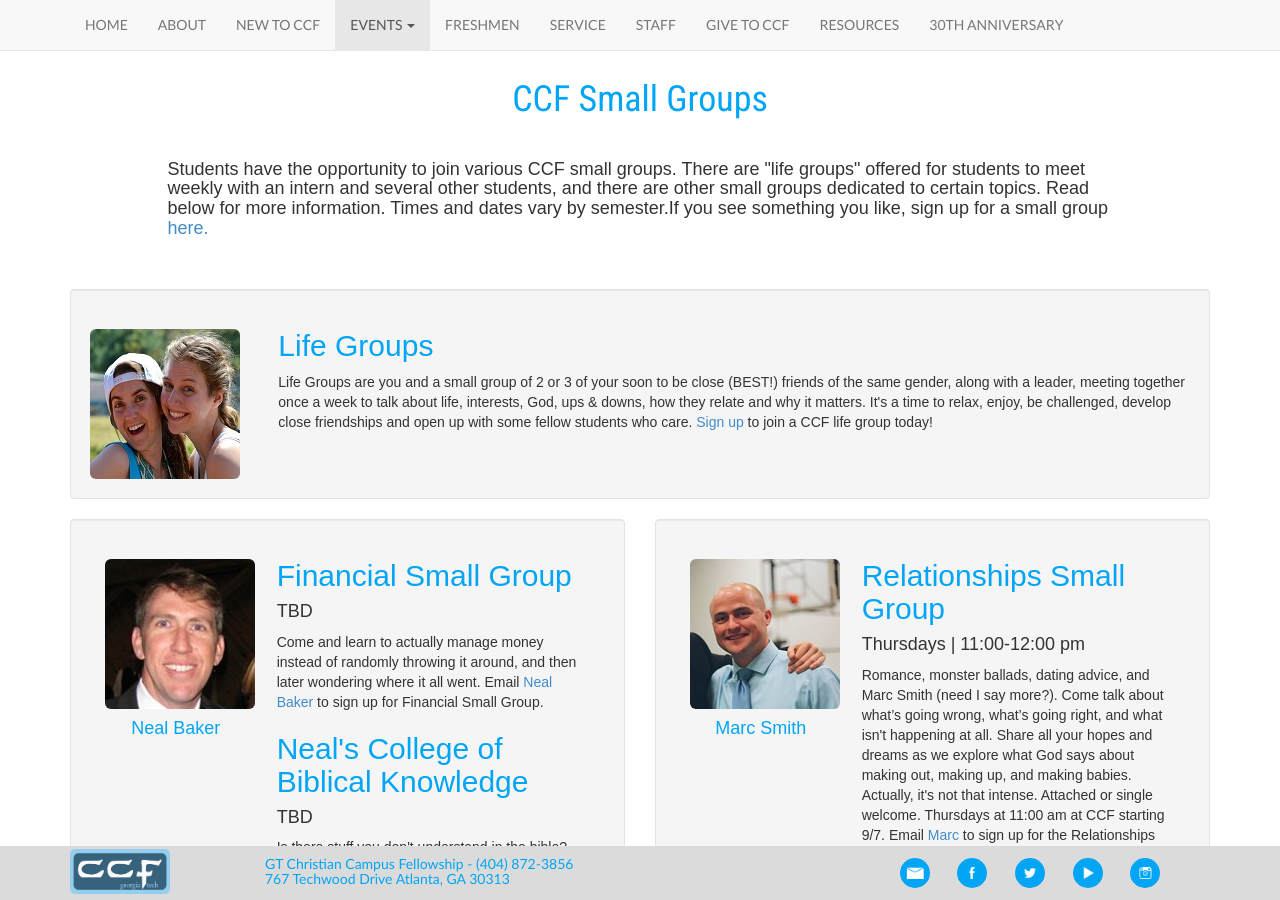
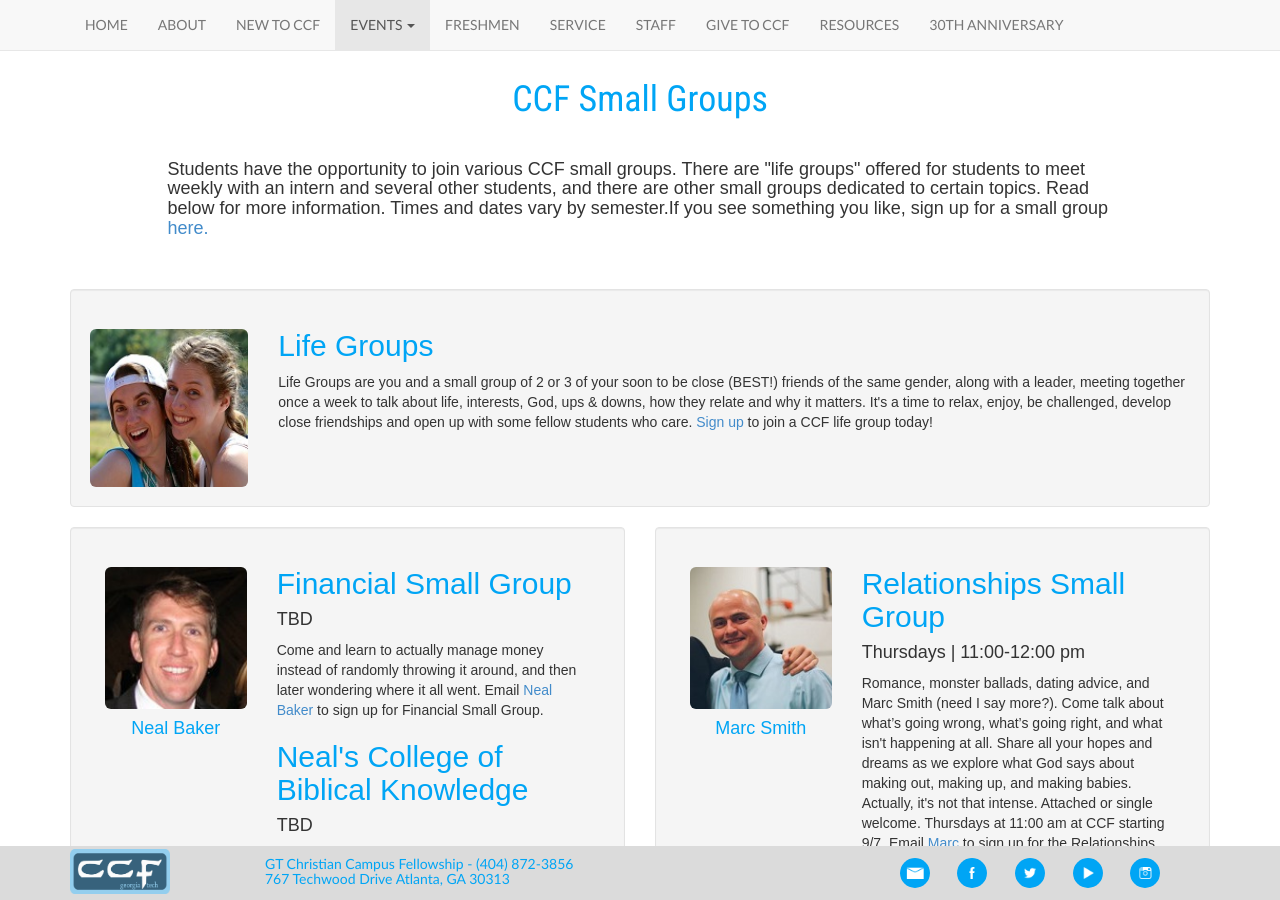
Before and after one commit to gtccf/gtccf.github.io, a Jekyll site: the page built from events/small-groups/index.html, in a window 1280 px wide and 900 px high. Built offline with Jekyll 4.4.1, drawn with Linux system fonts in a browser that asks for light colours; nearby versions of some CDN libraries.

Commit message:
Update Auto Scale photos

```diff
--- a/events/small-groups/index.html
+++ b/events/small-groups/index.html
@@ -14,7 +14,7 @@ layout: default
 
     <div class="well">
       <div class="row">
-        <div class="col-md-2"><br><img src="{{ site.baseurl }}/photos/weeklymoreevents.jpg" class="img-rounded"></div>
+        <div class="col-md-2"><br><img src="{{ site.baseurl }}/photos/weeklymoreevents.jpg" class="img-rounded" width="100%"></div>
         <div class="col-md-10"><div class="blue"><blue><h2>Life Groups</blue></h2></div>
           Life Groups are you and a small group of 2 or 3 of your soon to be close (BEST!) friends of the same gender, along with a leader, meeting together once a week to talk about life, interests, God, ups &amp; downs, how they relate and why it matters. It's a time to relax, enjoy, be challenged, develop close friendships and open up with some fellow students who care.  <a href="https://gtccf.breezechms.com/form/a8fa0160">Sign up</a> to join a CCF life group today!
         </div>
@@ -27,7 +27,7 @@ layout: default
       <div class="col-md-8 col-lg-6">
         <div class="well profile">
           <div class="col-sm-4">
-            <br><figure><a target="_blank" href="{{ site.baseurl }}/staff/#neal"><img src="{{ site.baseurl }}/photos/staff/neal.jpg" class="img-rounded"></a></figure>
+            <br><figure><a target="_blank" href="{{ site.baseurl }}/staff/#neal"><img src="{{ site.baseurl }}/photos/staff/neal.jpg" class="img-rounded" width="100%"></a></figure>
             <div class="centered"><div class="blue"><h4>Neal Baker</h4></div></div>
           </div>
           <div class="col-xs-8">
@@ -61,7 +61,7 @@ layout: default
       <div class="col-md-8 col-lg-6">
         <div class="well profile">
           <div class="col-sm-4">
-            <figure><br><a target="_blank" href="{{ site.baseurl }}/staff/#marc"><img src="{{ site.baseurl }}/photos/staff/marc.jpg" class="img-rounded"></a></figure>
+            <figure><br><a target="_blank" href="{{ site.baseurl }}/staff/#marc"><img src="{{ site.baseurl }}/photos/staff/marc.jpg" class="img-rounded" width="100%"></a></figure>
           <div class="centered"><div class="blue"><h4>Marc Smith</h4></div></div>
         </div>
           <div class="col-xs-8">
```
